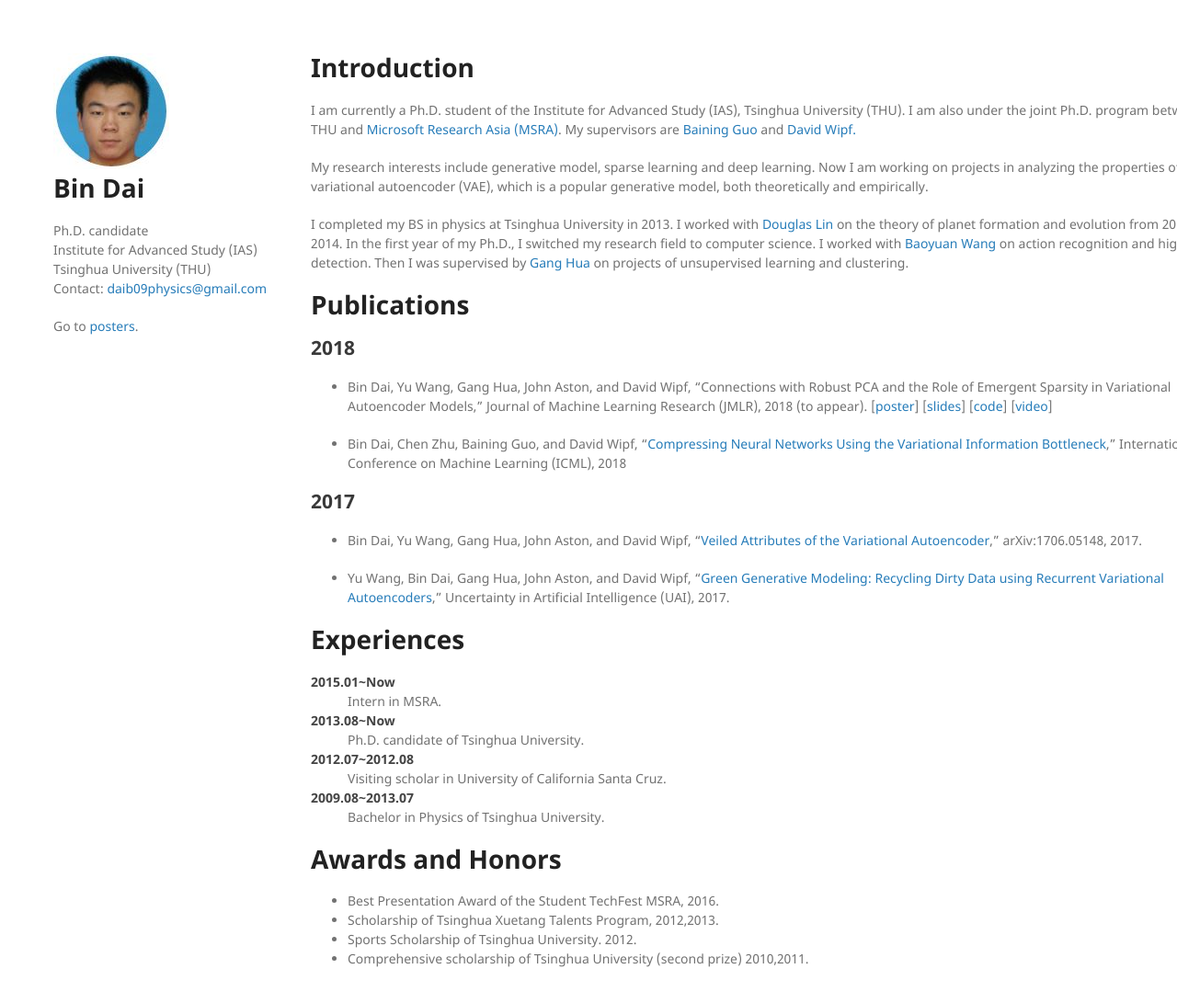
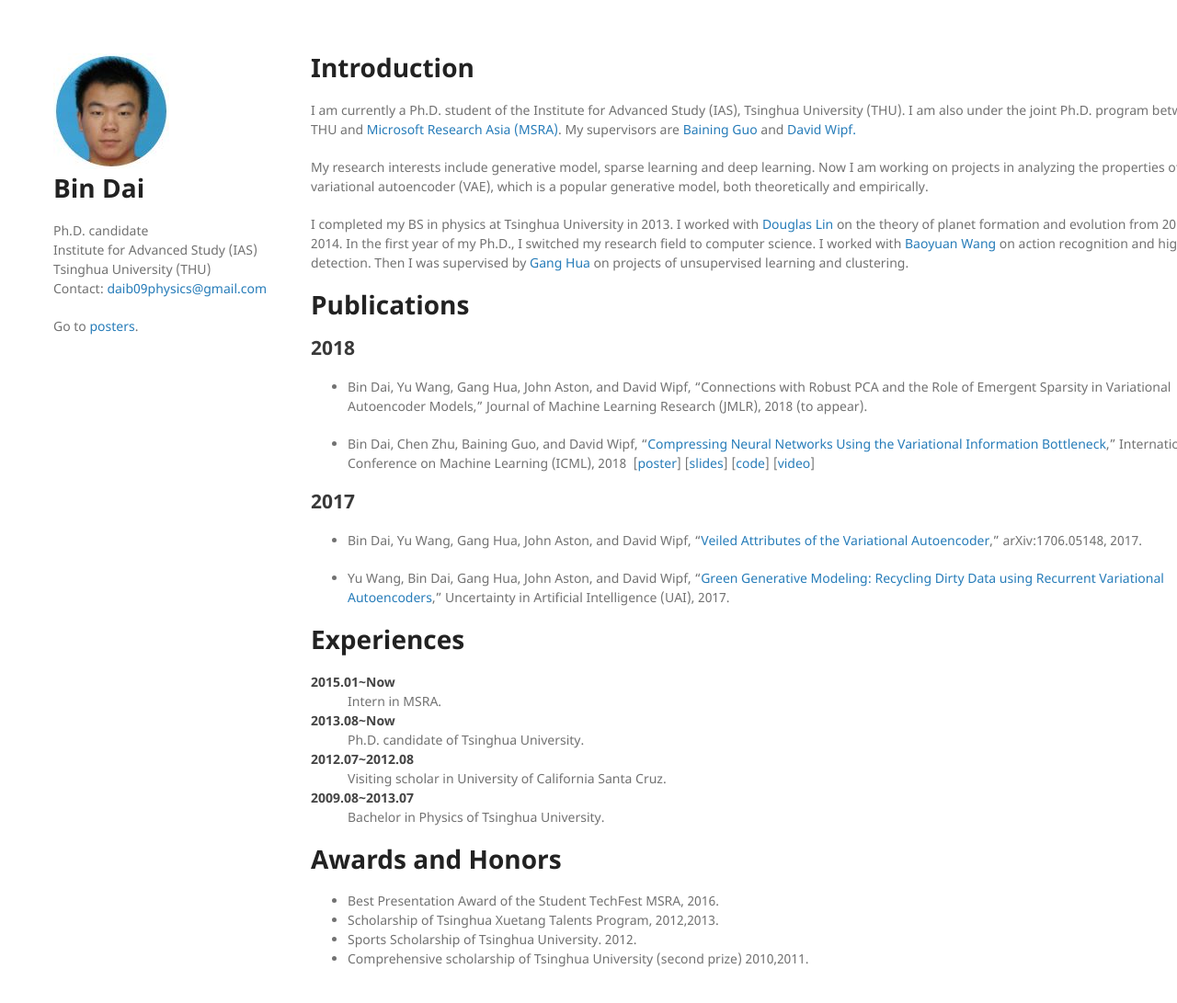
Before and after one commit to daib13/daib13.github.io, a Jekyll site: the page built from index.md, in a window 1280 px wide and 1123 px high. Shown: the top 1091 px of the window at 92% size. Built offline with Jekyll 4.4.1, drawn with Linux system fonts in a browser that asks for light colours; our own code applies the rules of GitHub Pages for plain Markdown files.

```diff
--- a/_config.yml
+++ b/_config.yml
@@ -1,3 +1,3 @@
-title: Bin Dai
+title: Bin Dai's Website
 description: Welcom to my website.
 show_downloads: false
--- a/_layouts/poster_list.html
+++ b/_layouts/poster_list.html
@@ -21,7 +21,8 @@
         <p class="nomargin">Tsinghua University (THU)</p>
         <p class="nomargin">Contact: <a href="mailto:daib09physics@gmail.com">daib09physics@gmail.com</a></p>
         <p> </p>
-        <p>Go <a href="index">back</a>.</p>
+        <p><a href="/index">Home</a></br>
+          <a href="/index_posters">Posters</a></p>
         <p></p>
       </header>
 
--- a/_sass/jekyll-theme-minimal.scss
+++ b/_sass/jekyll-theme-minimal.scss
@@ -215,7 +215,8 @@ footer {
   }
 
   header {
-    padding-right:320px;
+//    padding-right:320px;
+    float: center;
   }
 
   section {
--- a/index.md
+++ b/index.md
@@ -13,9 +13,9 @@ I completed my BS in physics at Tsinghua University in 2013. I worked with <a hr
 # [](#header-1)Publications
 
 ## [](#header-2)2018
-*   Bin Dai, Yu Wang, Gang Hua, John Aston, and David Wipf, "Connections with Robust PCA and the Role of Emergent Sparsity in Variational Autoencoder Models," Journal of Machine Learning Research (JMLR), 2018 (to appear).&nbsp;[<a href="/posters/icml2018_compressing_poster.pdf">poster</a>] [<a href="/posters/icml2018_compressing_slides.pdf">slides</a>] [<a href="https://github.com/zhuchen03/VIBNet">code</a>] [<a href="/posters/icml2018_compressing_video.mp4">video</a>]
+*   Bin Dai, Yu Wang, Gang Hua, John Aston, and David Wipf, "Connections with Robust PCA and the Role of Emergent Sparsity in Variational Autoencoder Models," Journal of Machine Learning Research (JMLR), 2018 (to appear).
 
-*   Bin Dai, Chen Zhu, Baining Guo, and David Wipf, "<a href="http://proceedings.mlr.press/v80/dai18d/dai18d.pdf">Compressing Neural Networks Using the Variational Information Bottleneck</a>," International Conference on Machine Learning (ICML), 2018
+*   Bin Dai, Chen Zhu, Baining Guo, and David Wipf, "<a href="http://proceedings.mlr.press/v80/dai18d/dai18d.pdf">Compressing Neural Networks Using the Variational Information Bottleneck</a>," International Conference on Machine Learning (ICML), 2018 &nbsp;[<a href="/posters/icml2018_compressing_poster.pdf">poster</a>] [<a href="/posters/icml2018_compressing_slides.pdf">slides</a>] [<a href="https://github.com/zhuchen03/VIBNet">code</a>] [<a href="/posters/icml2018_compressing_video.mp4">video</a>]
 
 ## [](#header-2)2017
 
```
Also changed, not shown: blogs/20180720_icml2018_compression.md (added, +9 -0 lines), index_posters.md (+1 -3 lines).
